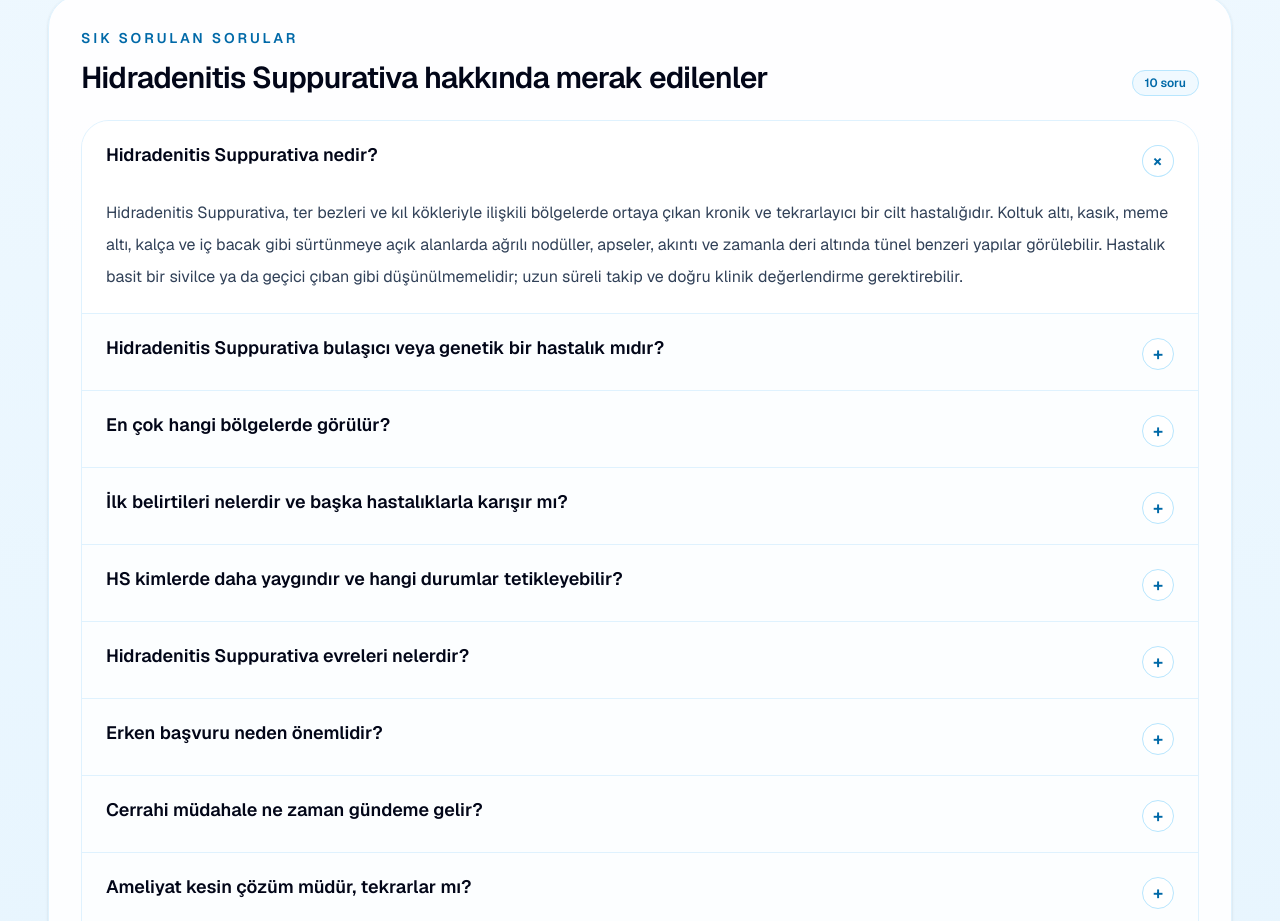
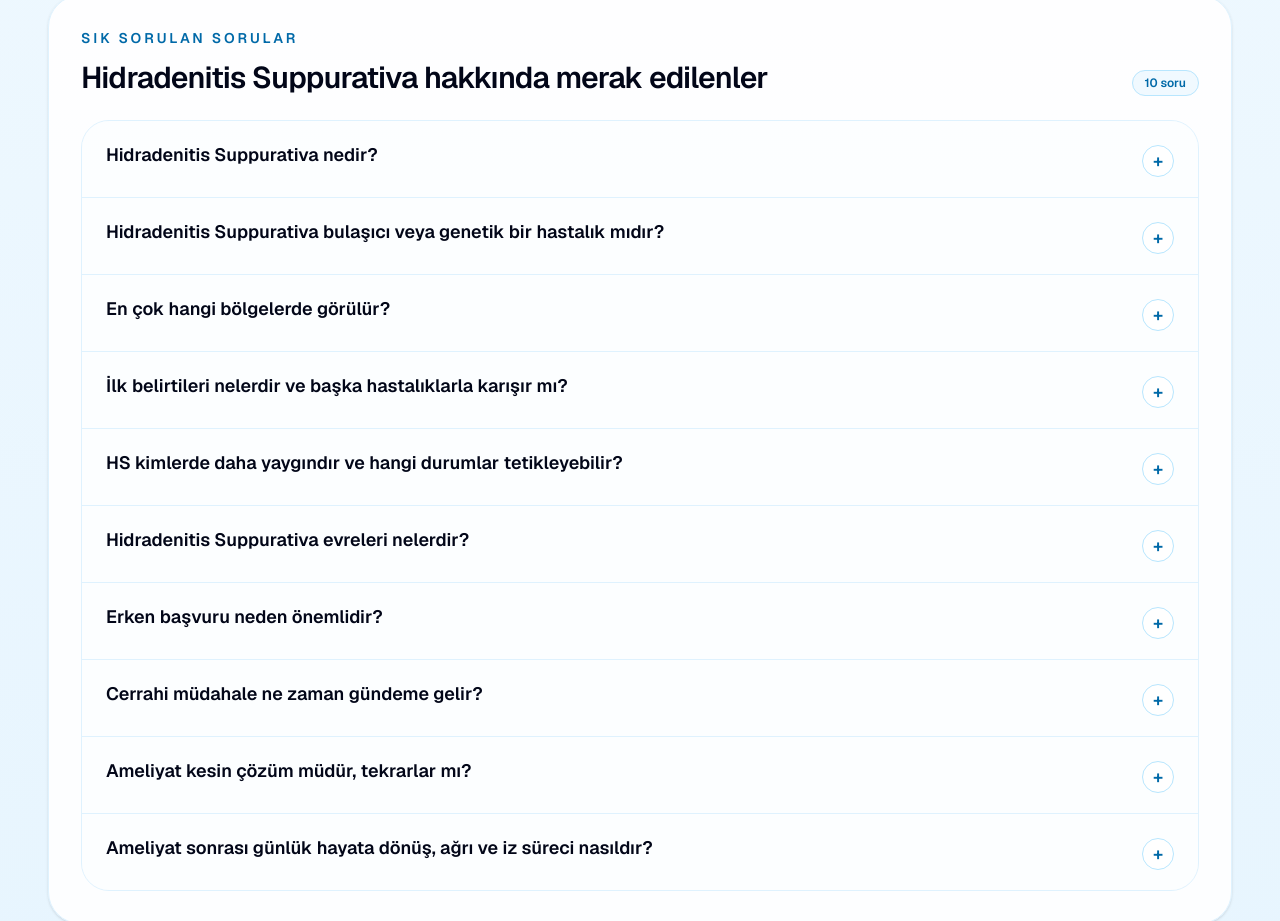
Before and after one commit to yusufcatal58/hs-landing-page, a Next.js app: page / in a window 1280 px wide. Shown: the part 7059-7980 px from the top of the page. Built offline with nearby package versions, Linux system fonts and the light colour scheme.

Commit message:
Keep FAQ accordions closed by default

```diff
--- a/src/app/page.tsx
+++ b/src/app/page.tsx
@@ -906,11 +906,10 @@ export default function Home() {
             </div>
 
             <div className="mt-6 divide-y divide-sky-100 overflow-hidden rounded-[1.75rem] border border-sky-100 bg-sky-50/45">
-              {faqItems.map((item, index) => (
+              {faqItems.map((item) => (
                 <details
                   key={item.question}
                   className="group bg-white/70 open:bg-white"
-                  open={index === 0}
                 >
                   <summary className="flex cursor-pointer list-none items-start justify-between gap-4 px-5 py-5 text-left transition hover:bg-sky-50 sm:px-6">
                     <span className="text-base font-semibold leading-7 text-slate-950 sm:text-lg">
```
